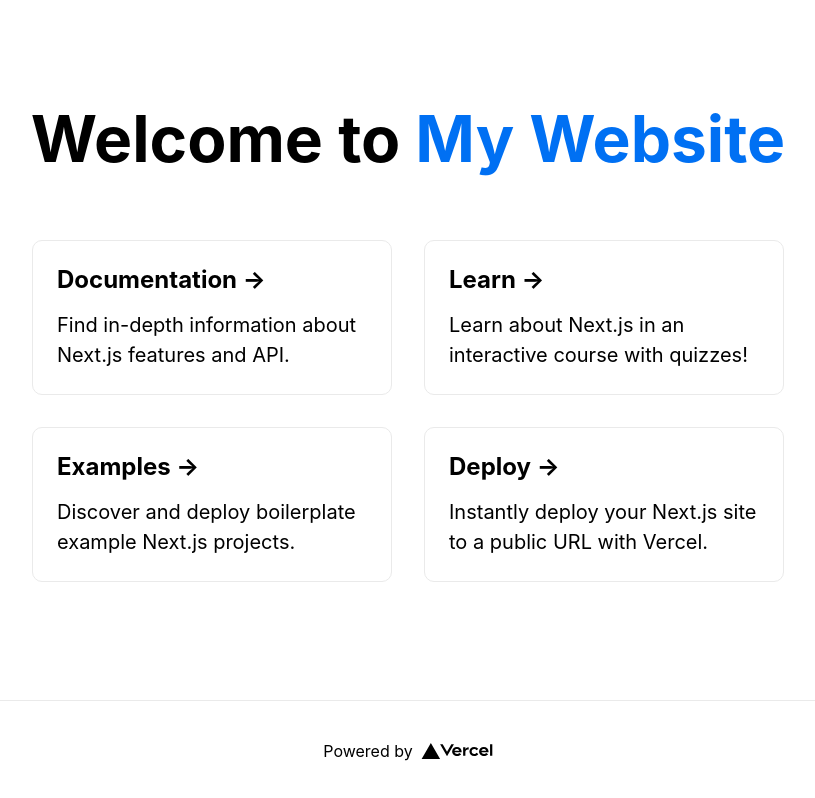
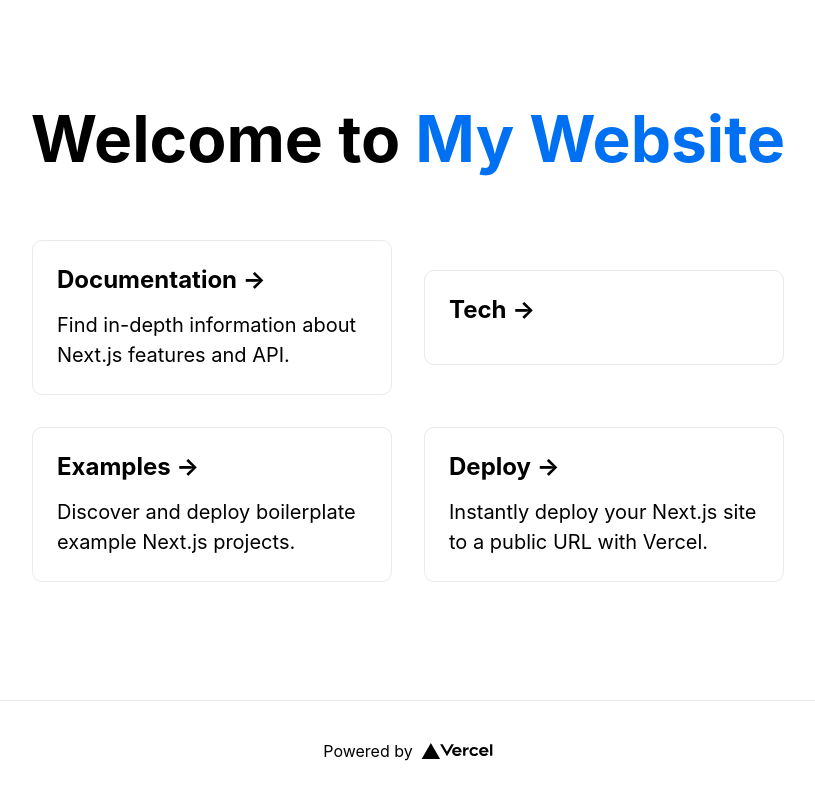
Before and after one commit to NowNewNao/how-to-double-revert, a Next.js app: page / in a window 1280 px wide. Shown: the whole page, without its empty margins (232-1047 px from the left). Built offline with nearby package versions, Linux system fonts and the light colour scheme.

Commit message:
Linked to tech from top

```diff
--- a/pages/index.tsx
+++ b/pages/index.tsx
@@ -24,9 +24,8 @@ const Home: NextPage = () => {
             <p>Find in-depth information about Next.js features and API.</p>
           </a>
 
-          <a href="https://nextjs.org/learn" className={styles.card}>
-            <h2>Learn &rarr;</h2>
-            <p>Learn about Next.js in an interactive course with quizzes!</p>
+          <a href="/tech" className={styles.card}>
+            <h2>Tech &rarr;</h2>
           </a>
 
           <a
```
